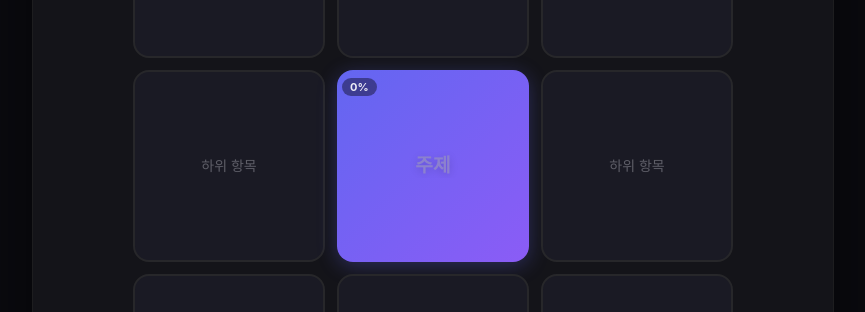
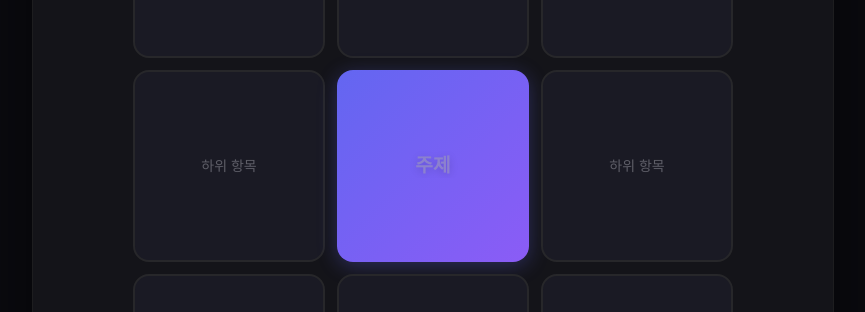
Before and after one commit to eto2000/Mandalart, a React (Vite) app: page / in a window 1280 px wide. Shown: the part 363-675 px from the top of the page, without its empty margins (207-1072 px from the left). Built offline with nearby package versions, Linux system fonts and the light colour scheme.

Commit message:
진행율 숨기기

```diff
--- a/src/components/MandalartGrid.jsx
+++ b/src/components/MandalartGrid.jsx
@@ -28,30 +28,33 @@ function MandalartGrid({ cells, onCellClick, onCellChange }) {
                         className={`cell ${index === 4 ? 'center-cell' : 'outer-cell'} ${cell.completed ? 'completed' : ''}`}
                     >
                         {/* Completion Checkbox for Leaf Nodes */}
-                        {!cell.isCenter && !cell.isParent && cell.text.trim() !== '' && (
+                        {
+                            /*!cell.isCenter && !cell.isParent && cell.text.trim() !== '' && (
                                 <input
                                     type="checkbox"
                                     className="completion-checkbox"
                                     checked={cell.completed}
                                     onChange={(e) => handleCompletionChange(index, e.target.checked)}
                                 />
-                        )}
+                            )
+                            */
+                        }
 
                         {/* Completion Rate for Parent Nodes */}
-                        {!cell.isCenter && cell.isParent && (
+                        {/*!cell.isCenter && cell.isParent && (
                             <div className="completion-rate parent-rate">
                                 {cell.completionRate}%
                             </div>
-                        )}
+                        )*/}
 
                         {/* Center Cell Content */}
-                        {cell.isCenter && (
+                        {/*cell.isCenter && (
                             <div className="center-content">
                                 <div className="completion-rate center-rate">
                                     {cell.completionRate}%
                                 </div>
                             </div>
-                        )}
+                        )*/}
 
                         <input
                             type="text"
```
Lines whose indentation alone changed are shown as unchanged.
